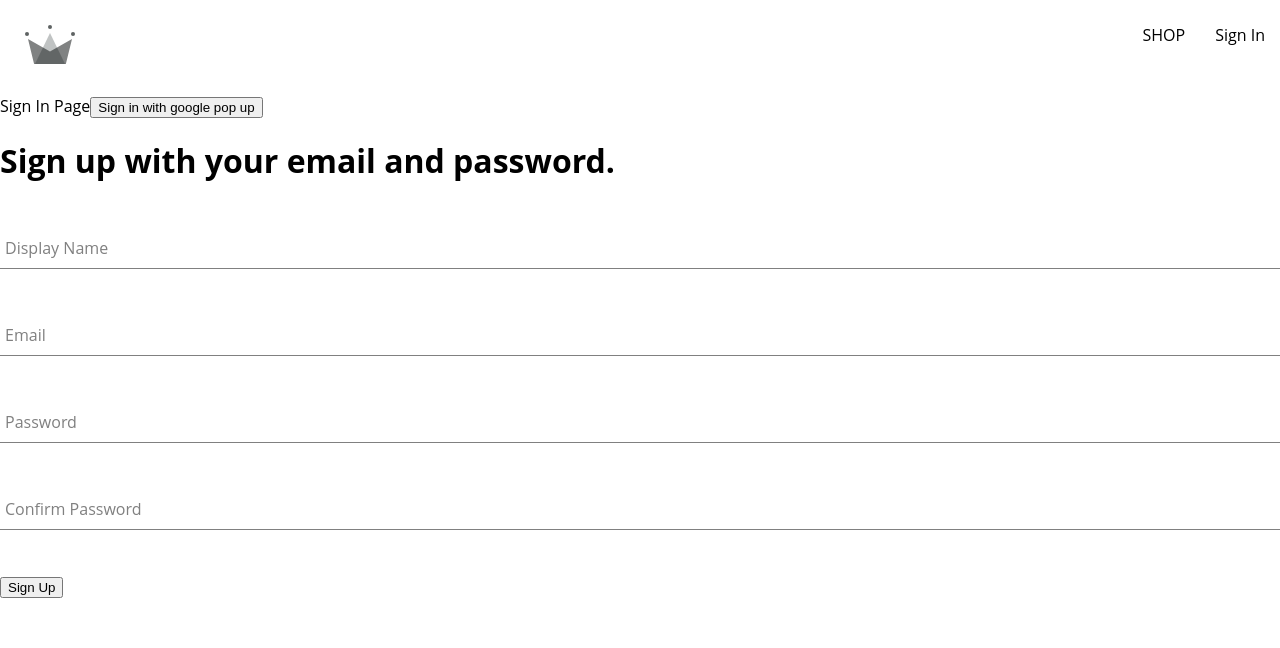
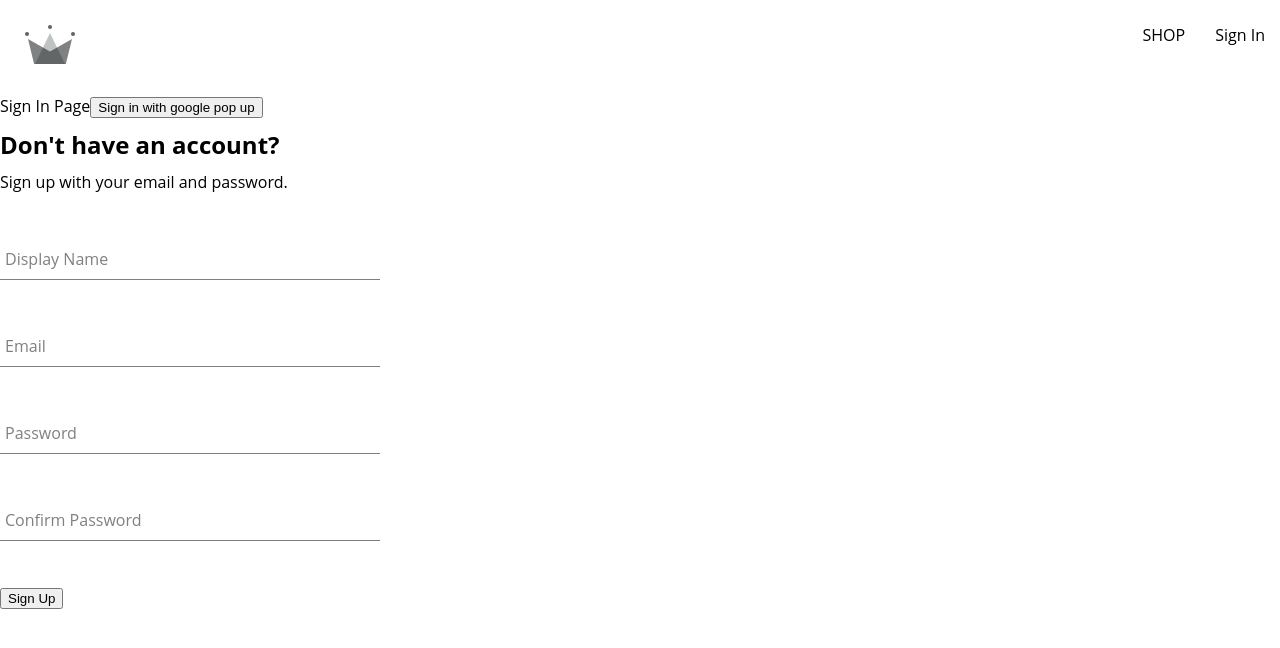
Before and after one commit to sirpuffin1/crwn-clothing, a React (Create React App) app: page /signIn in a window 1280 px wide. Shown: the top 648 px of the page. Built offline with nearby package versions, Linux system fonts and the light colour scheme; the HTML template or start-up script is replaced by a standard one.

Commit message:
feat(signup): style sign up form

```diff
--- a/src/components/sign-up-form/SignUpForm.component.jsx
+++ b/src/components/sign-up-form/SignUpForm.component.jsx
@@ -1,5 +1,6 @@
 import { useState } from "react";
 import FormInput from "../form-input/FormInput.component";
+import './sign-up-form.styles.scss'
 import {
   createAuthUserWithEmailAndPassword,
   createUserDocumentFromAuth,
@@ -53,8 +54,9 @@
   };
   console.log(formFields);
   return (
-    <div>
-      <h1>Sign up with your email and password.</h1>
+    <div className="sign-up-container">
+        <h2>Don't have an account?</h2>
+      <span>Sign up with your email and password.</span>
       <form onSubmit={handleSubmit}>
         <FormInput
           label="Display Name"
--- /dev/null
+++ b/src/components/sign-up-form/sign-up-form.styles.scss
@@ -0,0 +1,9 @@
+.sign-up-container {
+    display: flex;
+    flex-direction: column;
+    width: 380px;
+
+    h2 {
+        margin: 10px 0;
+    }
+}
```
